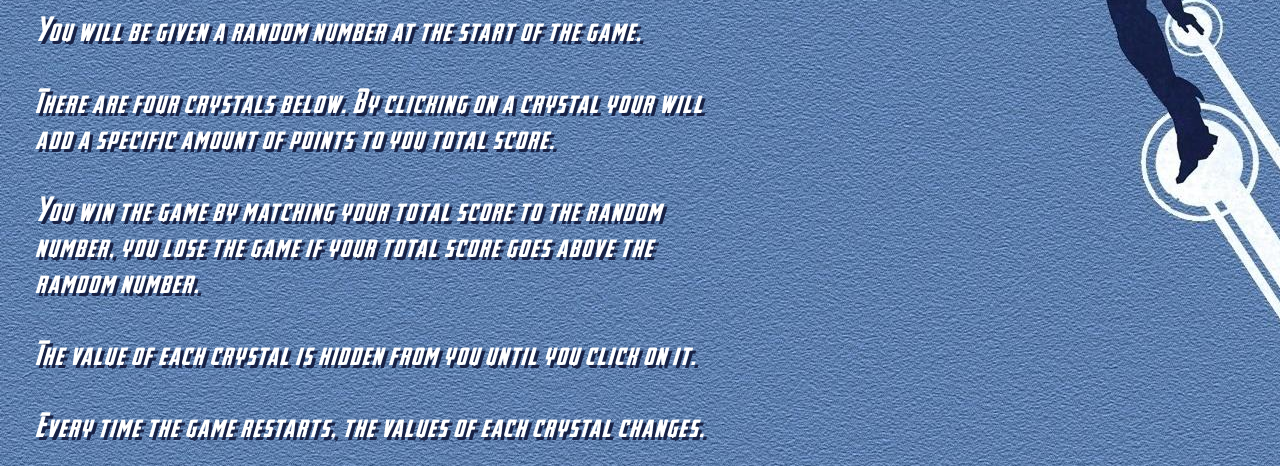
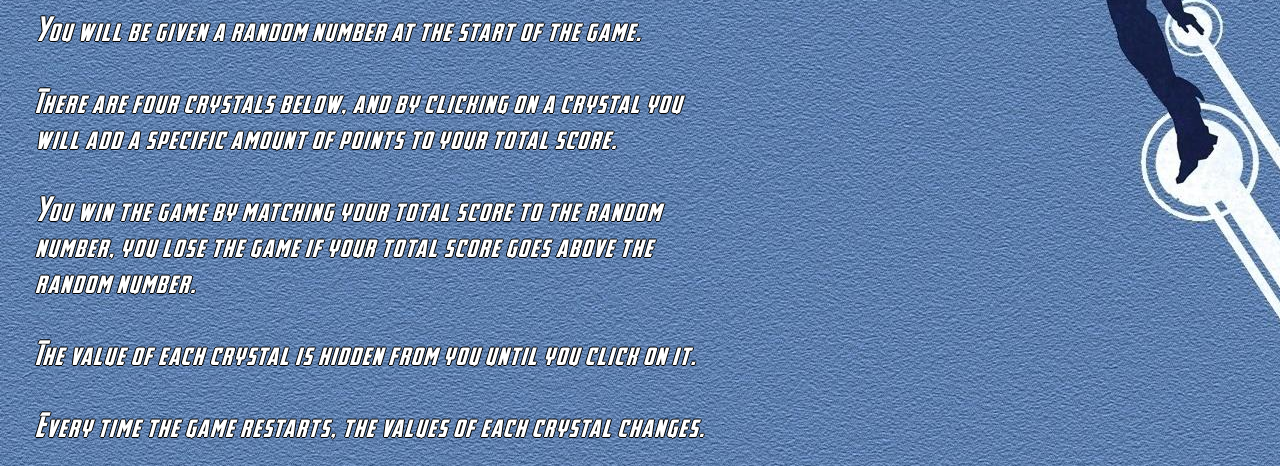
Before and after one commit to tleytek/unit-4-game, a plain HTML site: page index.html in a window 1280 px wide. Shown: the part 121-587 px from the top of the page. Drawn offline with nearby package versions, Linux system fonts and the light colour scheme.

Commit message:
Instructions were difficult to read, added black outline

```diff
--- a/assets/css/style.css
+++ b/assets/css/style.css
@@ -18,7 +18,7 @@ body {
 }
 
 .instructions {
-  text-shadow: 3px 3px #172145;
+  text-shadow: -1px 0 black, 0 1px black, 1px 0 black, 0 -1px black;
   letter-spacing: 2px;
   font-family: Avengers, Helvetica, sans-serif;
   color: white;
--- a/index.html
+++ b/index.html
@@ -28,11 +28,11 @@
             <p style="margin-bottom: 0px;">
                 You will be given a random number at the start of the game.
                 <br/>
-                <br/>There are four crystals below. By clicking on a crystal your will add a specific amount of points to you
+                <br/>There are four crystals below, and by clicking on a crystal you will add a specific amount of points to your
                 total score.
                 <br/>
                 <br/>You win the game by matching your total score to the random number, you lose the game if your total score
-                goes above the ramdom number.
+                goes above the random number.
                 <br/>
                 <br/>The value of each crystal is hidden from you until you click on it.
                 <br/>
```
